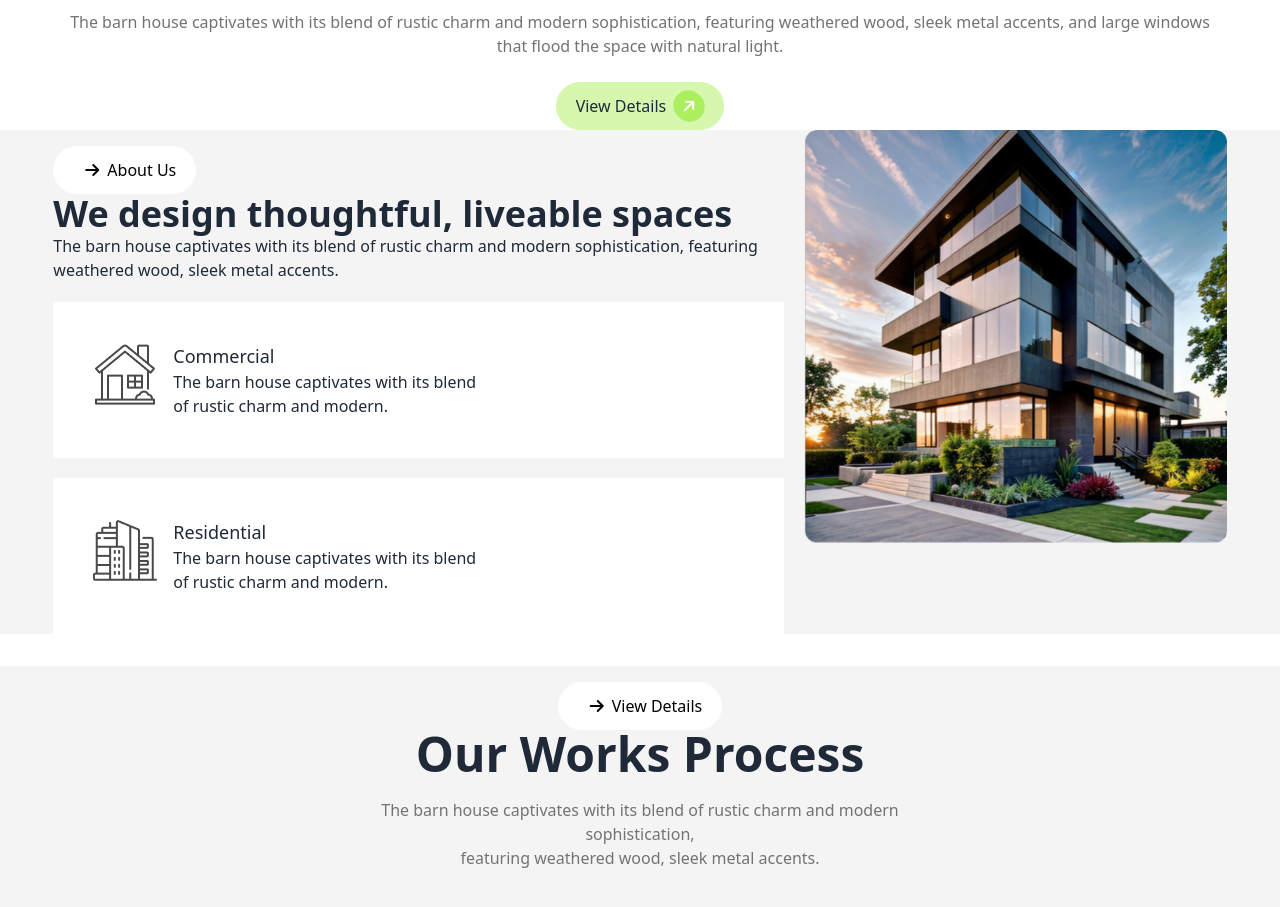
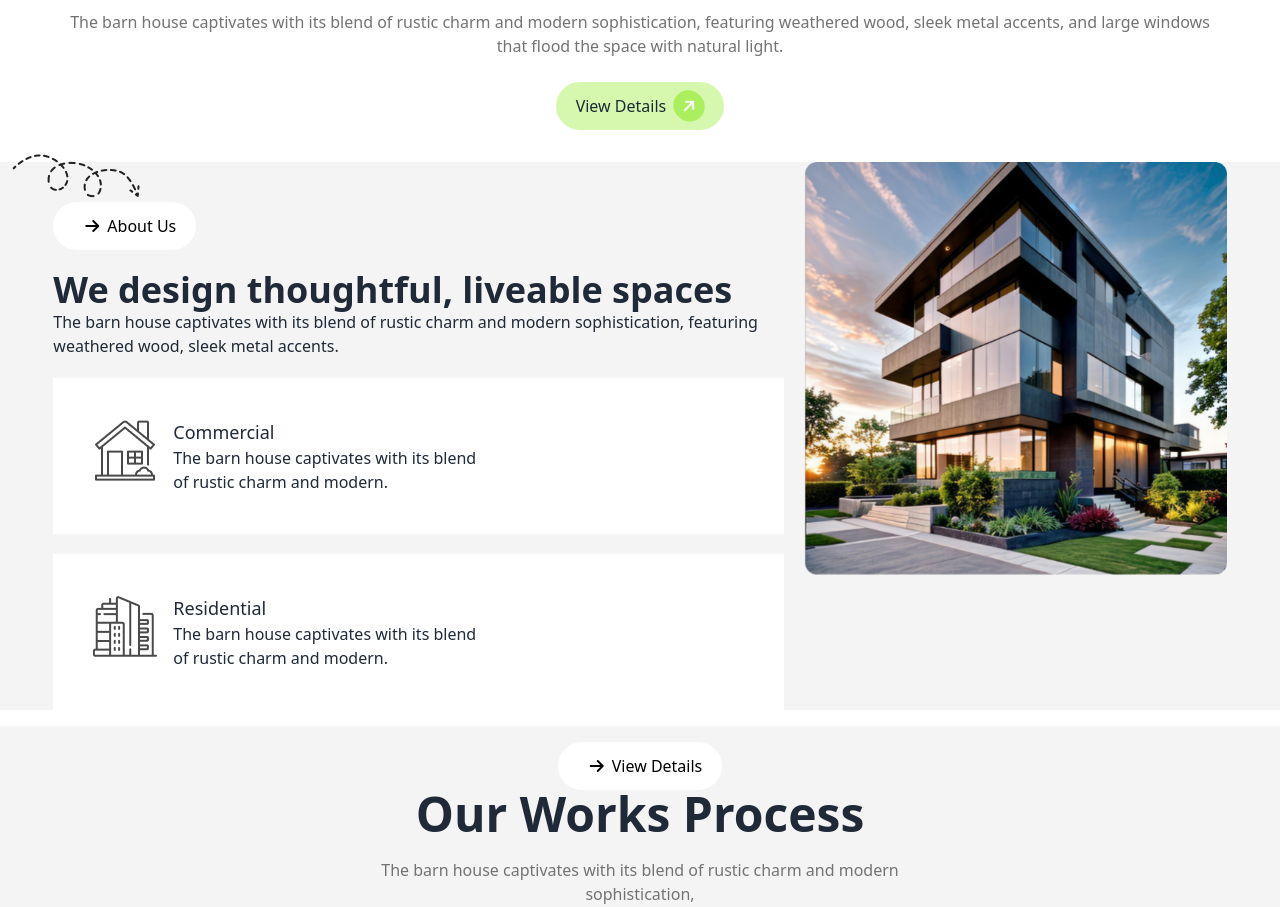
Before and after one commit to ALIFAHMEDONGKON21/Residential-website-useing-daisy-ui, a plain HTML site: page index.html in a window 1280 px wide. Shown: the part 560-1467 px from the top of the page. Drawn offline with nearby package versions, Linux system fonts and the light colour scheme.

Commit message:
all done

```diff
--- a/index.html
+++ b/index.html
@@ -100,7 +100,7 @@
             <!-- nav end -->
 
             <!-- banner part  -->
-            <section class="mt-8">
+            <section class="mt-8 mb-8">
               <div class="text-center w-11/12 mx-auto ">
                   <img class="mx-auto" src="./assets/banner.png" alt="duplex_house">
 
@@ -118,15 +118,16 @@
     <main>
   <!-- We design thoughtful, liveable spaces part stared -->
   <section class="bg-secondary">
-    <div class="w-11/12 mx-auto flex gap-5 static ">
+    <section class="bg-secondary mt-5">
+      <div class="w-11/12 mx-auto  gap-5  lg:flex ">
         <div class="">
-        <div class="absolute left-3 -top-5  border-dashed border-2 border-black-500">
+          <div class="absolute left-3 -mt-2 sm:block ">
             <img src="./assets/Vector.png" alt="">
           </div>
-        <button class="  px-5 py-2 rounded-full bg-white text-black mt-4">
+          <button class="  px-5 py-2 rounded-full bg-white text-black mt-10">
             <i class="font-[8px]  p-2 rounded-full ml-1  text-black  fa-solid fa-arrow-right"></i>About Us
         </button>
-        <p class=" font-bold text-4xl">We design thoughtful, liveable spaces</p>
+          <p class=" mt-5 font-bold text-4xl">We design thoughtful, liveable spaces</p>
           <p>The barn house captivates with its blend of rustic charm and
             modern sophistication, featuring weathered wood, sleek metal accents.</p>
           <div class="flex gap-4 bg-white mt-5 p-10">
@@ -152,11 +153,13 @@
 
      </section>
 
+  </section>
+
 
    <!-- We design thoughtful, liveable spaces end -->
 
     <!-- work process part here -->
-       <section class="bg-secondary  mt-8 ">
+       <section class="bg-secondary ">
        <div class="w-11/12 mx-auto mt-4 ">
         <div class=" text-center ">
           <button class="  px-5 py-2 rounded-full bg-white text-black mt-4">
@@ -424,7 +427,7 @@
     </main>
 
 
-    <footer class="bg-black text-white py-5 pt-10 md:pt-12 px-3">
+    <footer class="bg-black text-white py-5 pt-10 md:pt-12 px-3 mt-8">
       <main class="text-center md:w-1/2 md:mx-auto">
           <div class="top">
               <div class="logo " >
```
Lines whose indentation alone changed are shown as unchanged.
